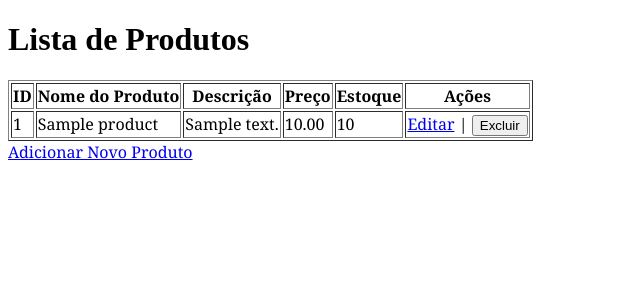
After one commit to Amandabezsiv/CRUD_Flask, a Flask app: page /products in a window 1280 px wide. The commit adds this page. Shown: the top 300 px of the page, without its empty margins (0-640 px from the left). Run offline with Flask 3, Linux system fonts and the light colour scheme; tables that the repository leaves empty hold one stand-in row (values such as "Sample post").

Commit message:
tamplete adjustment

```diff
--- a/app/templates/add_order.html
+++ b/app/templates/add_order.html
@@ -11,7 +11,7 @@
         Cliente:
         <select name="customer_id" required>
             {% for customer in customers %}
-                <option value="{{ customer.id }}"></option>
+                <option value="{{ customer.id }}">{{ customer.id }},{{customer.name}}</option>
             {% endfor %}
         </select><br>
         Status: <input type="text" name="status" value="Pendente"><br>
--- /dev/null
+++ b/app/templates/list_products.html
@@ -0,0 +1,36 @@
+<!DOCTYPE html>
+<html>
+<head>
+    <title>Lista de Produtos</title>
+    <link rel="stylesheet" type="text/css" href="{{ url_for('static', filename='css/styles.css') }}">
+</head>
+<body>
+    <h1>Lista de Produtos</h1>
+    <table border="1" id="products">
+        <tr>
+            <th>ID</th>
+            <th>Nome do Produto</th>
+            <th>Descrição</th>
+            <th>Preço</th>
+            <th>Estoque</th>
+            <th>Ações</th>
+        </tr>
+        {% for product in products %}
+        <tr>
+            <td>{{ product.id }}</td>
+            <td>{{ product.name }}</td>
+            <td>{{ product.description }}</td>
+            <td>{{ product.price }}</td>
+            <td>{{ product.stock }}</td>
+            <td>
+                <a href="{{ url_for('edit_product', id=product.id) }}">Editar</a> |
+                <form action="{{ url_for('delete_product', id=product.id) }}" method="post" style="display:inline;">
+                    <button type="submit">Excluir</button>
+                </form>
+            </td>
+        </tr>
+        {% endfor %}
+    </table>
+    <a href="{{ url_for('add_product') }}">Adicionar Novo Produto</a>
+</body>
+</html>
```
Also changed, not shown: README.md.
